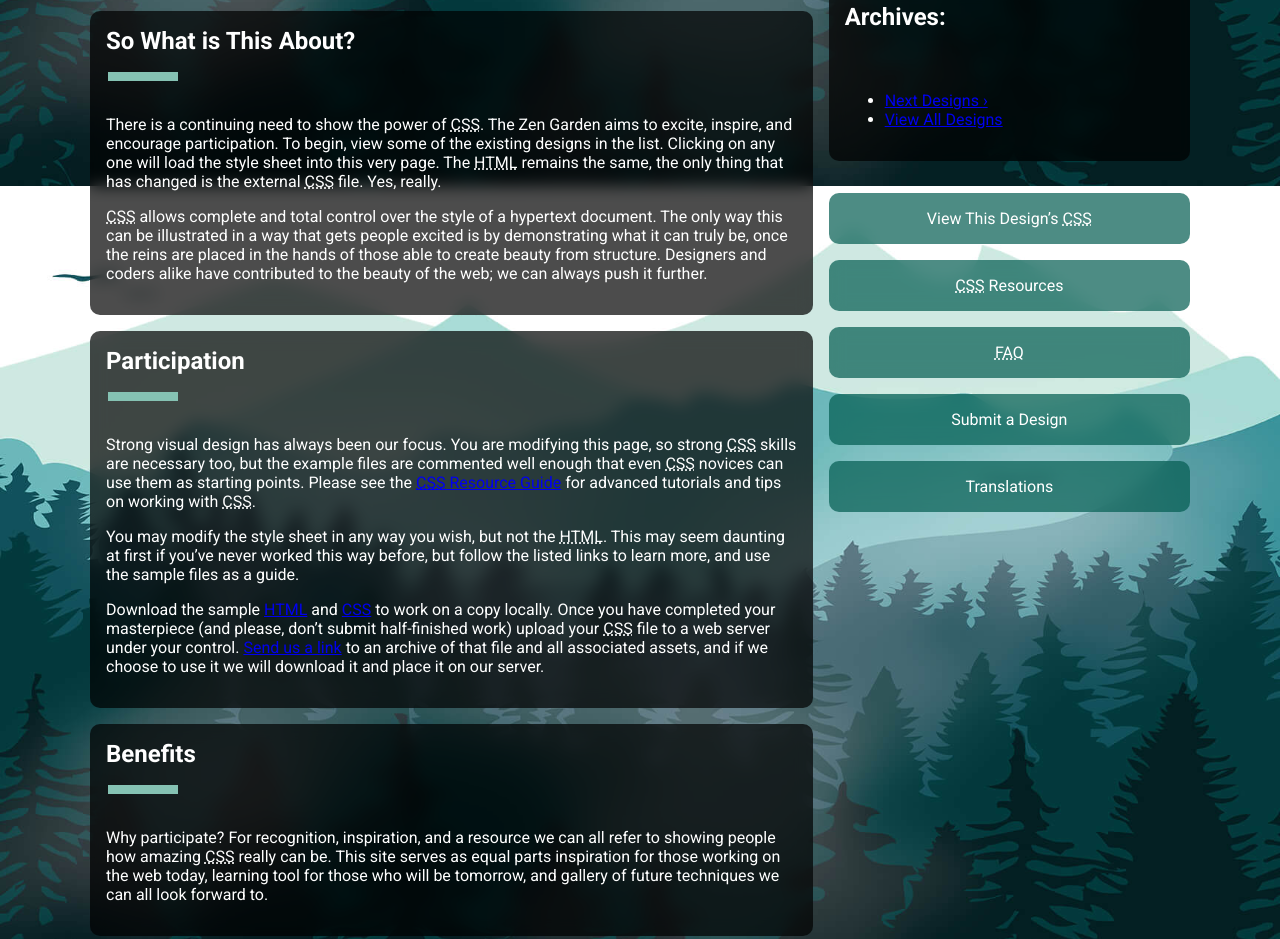
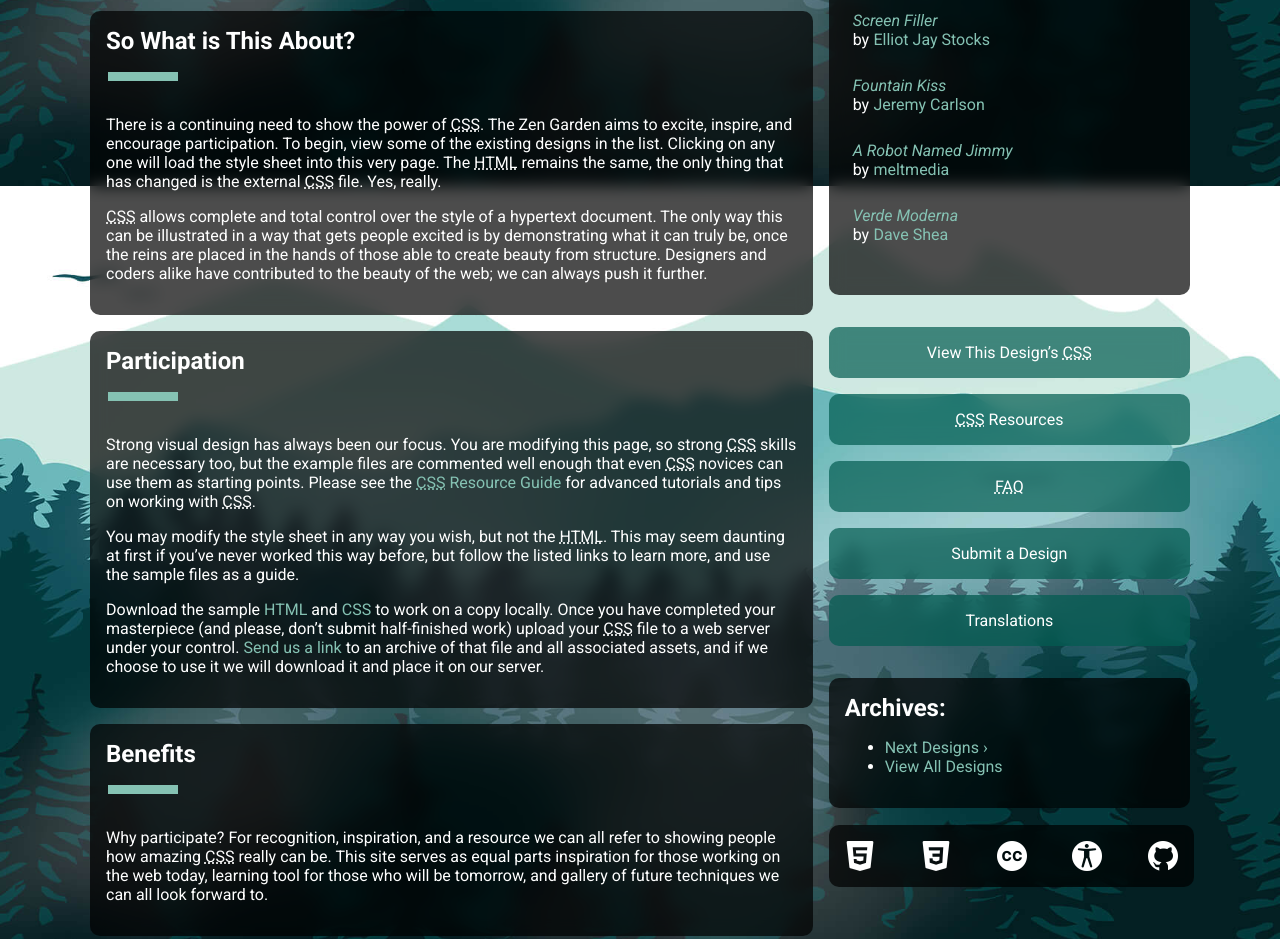
Before and after one commit to this-is-matt/ZenGardenGroupProject, a plain HTML site: page index.html in a window 1280 px wide. Shown: the part 614-1553 px from the top of the page. Drawn offline with Linux system fonts and the light colour scheme.

Commit message:
sidebar positioning and styling

```diff
--- a/style.scss
+++ b/style.scss
@@ -6,6 +6,7 @@ $color-teal-transparent: rgba(2, 92, 80, .7);
 $color-mint: #85c2b3;
 $color-mint-transparent: rgba(133, 194, 179, .7);
 $blur: 8px;
+$border-radius: 10px;
 
 body {
     background-image: url("assets/images/bg-image.jpg");
@@ -24,10 +25,18 @@ header,
 .design-archives,
 footer {
     background-color: rgba(0, 0, 0, 0.7);
-    border-radius: 10px;
+    border-radius: $border-radius;
     padding: 1em;
     margin: 1em 0;
     backdrop-filter: blur($blur);
+}
+
+a {
+    color: $color-mint;
+    text-decoration: none;
+    &:hover {
+        text-decoration: underline;
+    }
 }
 
 .resources {
@@ -35,7 +44,7 @@ footer {
 }
 
 .zen-resources {
-    margin-top: 2em;
+    margin-top: 0;
 
     & > ul {
         padding-left: 0;
@@ -47,7 +56,7 @@ footer {
             background-color: $color-teal-transparent;
             backdrop-filter: blur($blur);
             padding: 1em;
-            border-radius: 10px;
+            border-radius: $border-radius;
 
             & > a,
             & > a:visited {
@@ -57,7 +66,7 @@ footer {
             }
 
             & > a:hover {
-                text-decoration: underline;
+                text-decoration: none;
             }
         }
     }
@@ -130,7 +139,49 @@ h3 {
     right: 150px;
 }
 
-@media (min-width: 1000px) {
+.design-selection > nav > ul  {
+    list-style: none;
+    padding-left: 0;
+    & > li {
+        color: white;
+        display: flex;
+        flex-direction: column;
+        padding: .5em;
+        padding-bottom: 0em;
+
+        & > .design-name {
+            font-style: italic;
+        }
+
+        & > .designer-name {
+            position: relative;
+            top: -1.15em;
+            left: 1.3em;
+        }
+
+        &:hover {
+            background: rgba($color: #ffffff, $alpha: 0.1);
+            border-radius: $border-radius;
+        }
+    }
+}
+
+.sidebar {
+    & h3 {
+        margin-bottom: 0;
+    }
+
+    & > .wrapper {
+        display: flex;
+        flex-direction: column;
+    }
+}
+
+.design-archives {
+    order: 1;
+}
+
+@media (min-width: 1125px) {
     body {
         margin: 0 auto;
         max-width: 1100px;
@@ -157,7 +208,7 @@ h3 {
 
     .summary {
         margin: 0.6rem 0;
-        grid-column: 1/3;
+        grid-column: 1 / 3;
         grid-row: 3;
     }
 
@@ -167,11 +218,68 @@ h3 {
         grid-row: 4;
     }
 
+    footer {
+        position: relative;
+        left: 46.2rem;
+        top: -44rem;
+        width: 20.8rem;
+        display: flex;
+        justify-content: space-between;
+        z-index: 100; // fixes links being unclickable
+
+        & > * {
+            text-indent: -9999em; // Hide text
+            overflow: hidden;
+            width: 30px;
+            height: 30px;
+            background-size: 30px 30px;
+            background-repeat: no-repeat;
+            text-align: center;
+            transition: all 500ms ease-in-out;
+
+            &:hover {
+                transform: scale(1.25) rotateY(360deg);
+            }
+        }
+
+        & > :nth-child(1) {
+            background-image: url(assets/icons/icon-html.png);
+        }
+
+        & > :nth-child(2) {
+            background-image: url(assets/icons/icon-css.png);
+        }
+
+        & > :nth-child(3) {
+            background-image: url(assets/icons/icon-cc.png);
+        }
+
+        & > :nth-child(4) {
+            background-image: url(assets/icons/icon-a11y.png);
+        }
+
+        & > :nth-child(5) {
+            background-image: url(assets/icons/icon-github.png);
+        }
+    }
+
     .sidebar {
         margin: 0.6rem 0;
         position: relative;
         top: -21.1rem;
     }
+
+    .zen-resources {
+        & li {
+            transition: 100ms linear;
+        }
+
+        & li:hover {
+            transform: scale(1.05);
+            filter: drop-shadow(0px 5px 5px rgba(0,0,0,.3));
+            background-color: rgba(2, 92, 80, 1);
+        }
+    }
 }
 
 /*# sourceMappingURL=style.scss.map */
```
Also changed, not shown: assets/icons/icon-a11y.png (added), assets/icons/icon-cc.png (added), assets/icons/icon-css.png (added), assets/icons/icon-github.png (added), assets/icons/icon-html.png (added), style.css, 1 other file.
